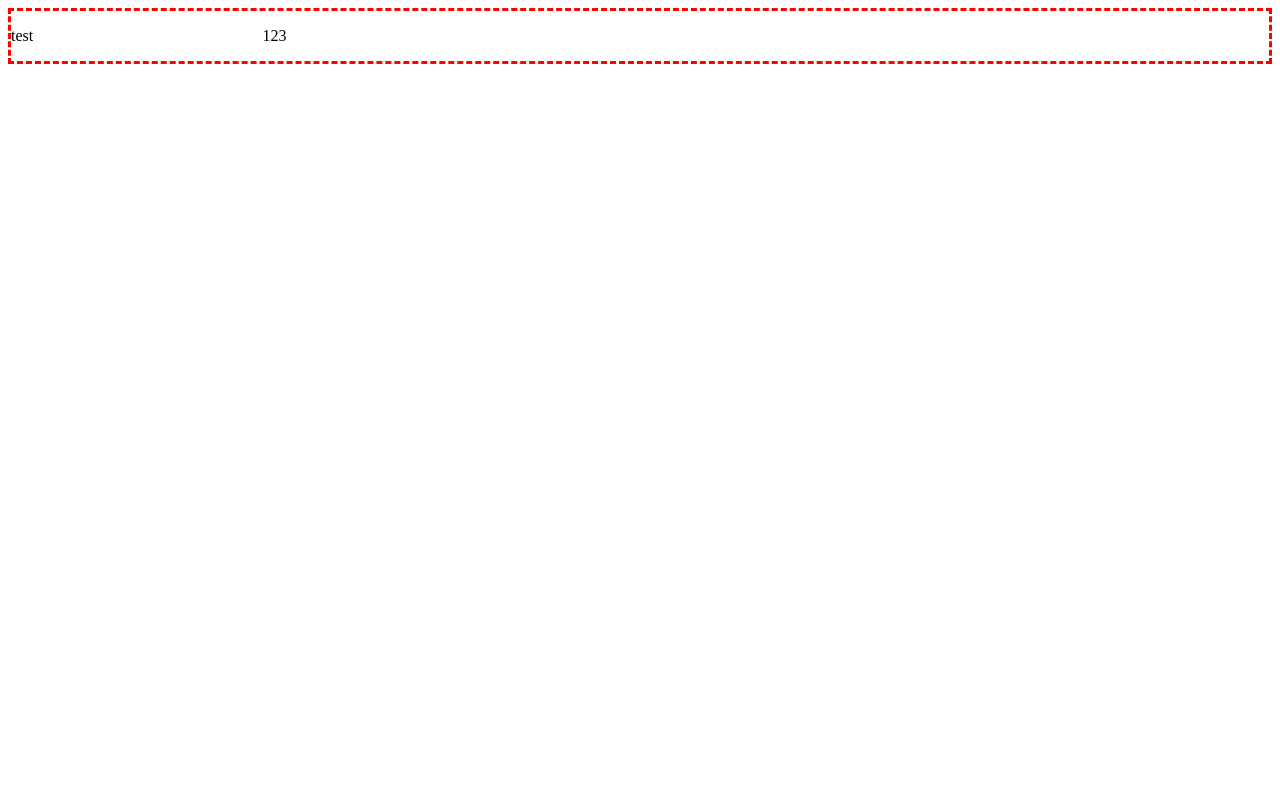
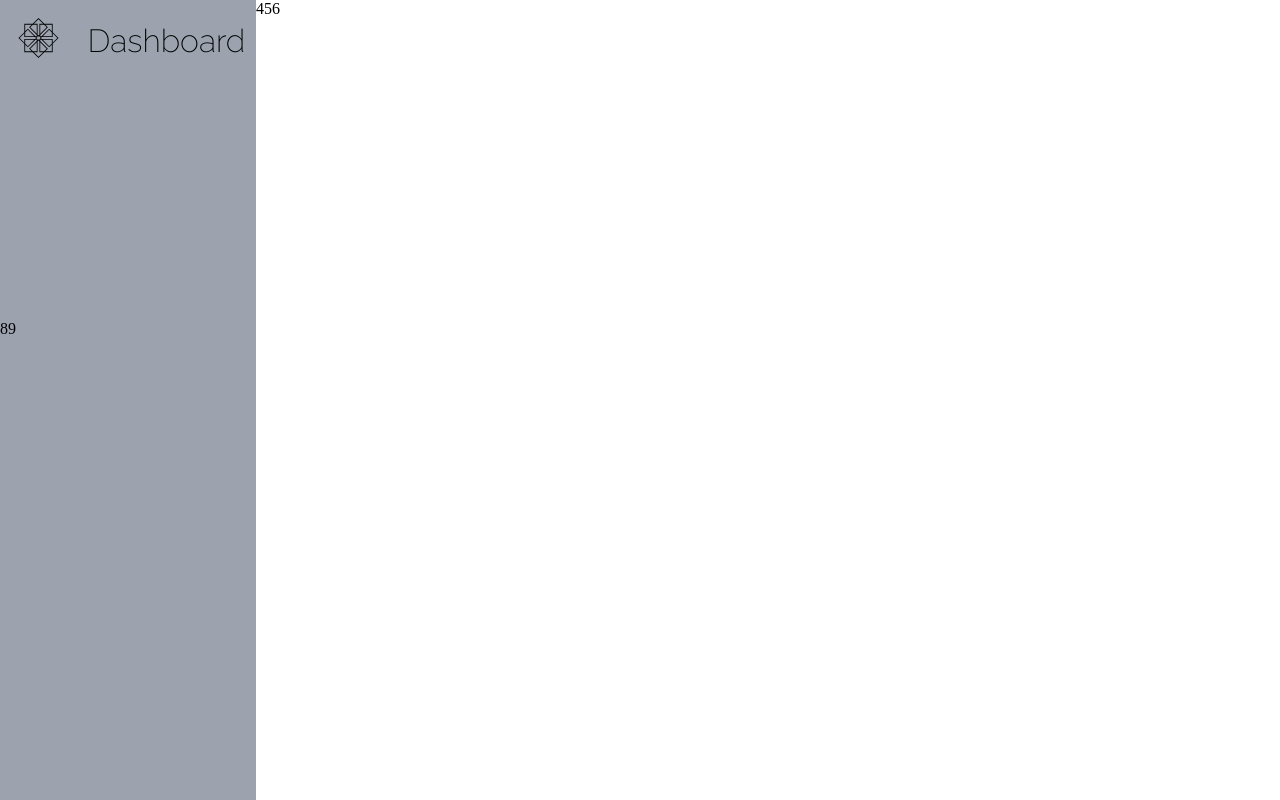
Before and after one commit to jxcksonli/admindashboard, a plain HTML site: page index.html in a window 1280 px wide. Drawn offline with Linux system fonts and the light colour scheme.

Commit message:
Push progress with sidebar, set up structure for dashboard

```diff
--- a/index.html
+++ b/index.html
@@ -4,15 +4,28 @@
     <meta charset="UTF-8">
     <meta name="viewport" content="width=device-width, initial-scale=1.0">
     <link rel="stylesheet" href="styles.css">
+    <link rel="preconnect" href="https://fonts.googleapis.com">
+<link rel="preconnect" href="https://fonts.gstatic.com" crossorigin>
+<link href="https://fonts.googleapis.com/css2?family=Raleway:ital,wght@0,100..900;1,100..900&display=swap" rel="stylesheet">
     <title> Admin Dashboard </title>
 </head>
 <body>
     <div class="container">
-        <p> test</p>
-        <p> 123 </p>
+        <div class="sidebar">
+            <div class="dashboard">
+                <a href="index.html">
+                    <img class="dashboard-icon" src="icons/centos.svg">
+                </a>
+                <h1 class="raleway-font dashboard-text"> Dashboard </h1>
+            </div>
+            <div class="misc-icons">
 
-
-
+            </div>
+            <p>89</p>
+        </div>
+        <div class="main">
+            <p>456</p>
+        </div>
     </div>
 </body>
 </html>
--- a/styles.css
+++ b/styles.css
@@ -1,5 +1,40 @@
+* {
+    margin: 0;
+    padding: 0;
+}
+
+.raleway-font {
+  font-family: "Raleway", sans-serif;
+  font-optical-sizing: auto;
+  font-weight: 200;
+  font-style: normal;
+}
+
+
 .container {
     display: grid;
     grid-template-columns: 1fr 4fr;
-    border: dashed red;
+    height: 100vh;
 }
+
+.sidebar {
+    display: grid;
+    grid-template-rows: 1fr 3fr 6fr;
+    background-color: #9ca3af;
+}
+
+.dashboard {
+    display: grid;
+    grid-template-columns: 1fr 3fr;
+    place-items: center;
+}
+
+.dashboard-icon {
+    width: 6vw;
+    height: 6vh;
+}
+
+.misc-icon {
+    width: 4vw;
+    height: 4vh;
+}
```
Also changed, not shown: icons/centos.svg (added), icons/home-account.svg (added).
